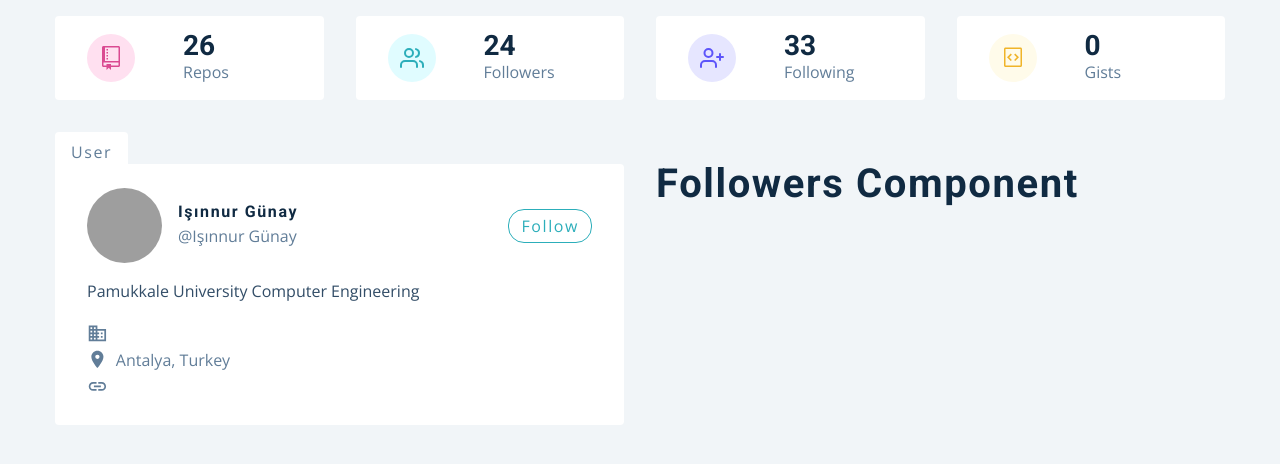
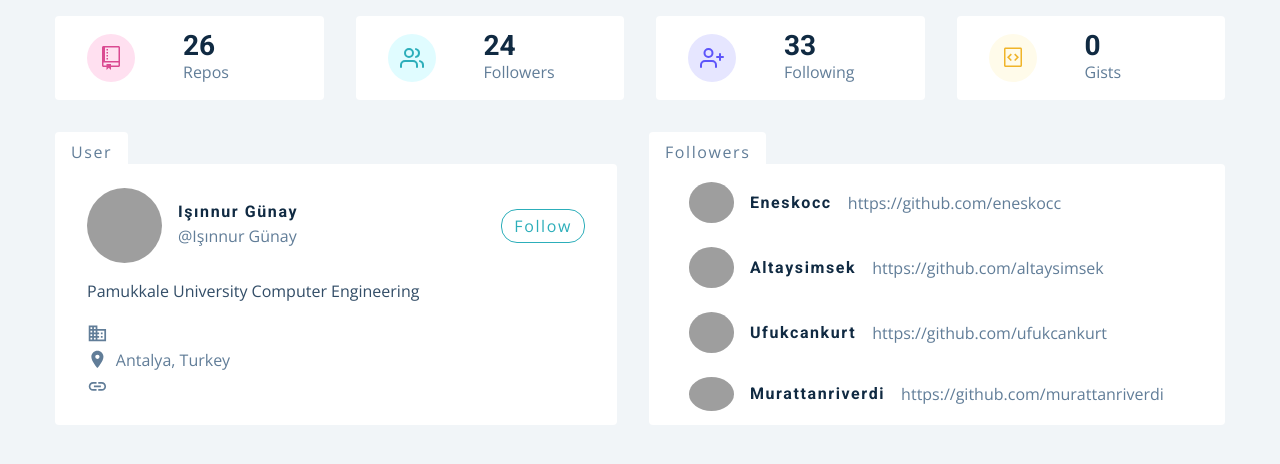
Before and after one commit to isinnur/search-github-users, a React (Create React App) app: page / in a window 1280 px wide. Shown: the top 464 px of the page. Built offline with nearby package versions, Linux system fonts and the light colour scheme; grey boxes are pictures that could not be loaded.

Commit message:
complete follower component

```diff
--- a/src/components/Followers.js
+++ b/src/components/Followers.js
@@ -3,7 +3,24 @@
 import styled from 'styled-components';
 
 const Followers = () => {
-  return <h2>followers component</h2>;
+  const { followers } = React.useContext(GithubContext);
+  console.log(followers);
+  return <Wrapper>
+    <div className='followers'>
+      {followers.map((follower, index) => {
+        const { avatar_url: img, html_url, login } = follower;
+        return <article key={index}>
+          <img src={img} alt={login} />
+          <div>
+            <h4>
+              {login}
+            </h4>
+          </div>
+          <a href={html_url}>{html_url}</a>
+        </article>
+      })}
+    </div>
+  </Wrapper>;
 };
 
 const Wrapper = styled.article`
@@ -40,7 +57,7 @@
     transition: var(--transition);
     padding: 0.15rem 0.5rem;
     border-radius: var(--radius);
-    display: grid;
+    display:flex
     grid-template-columns: auto 1fr;
     align-items: center;
     column-gap: 1rem;
```
